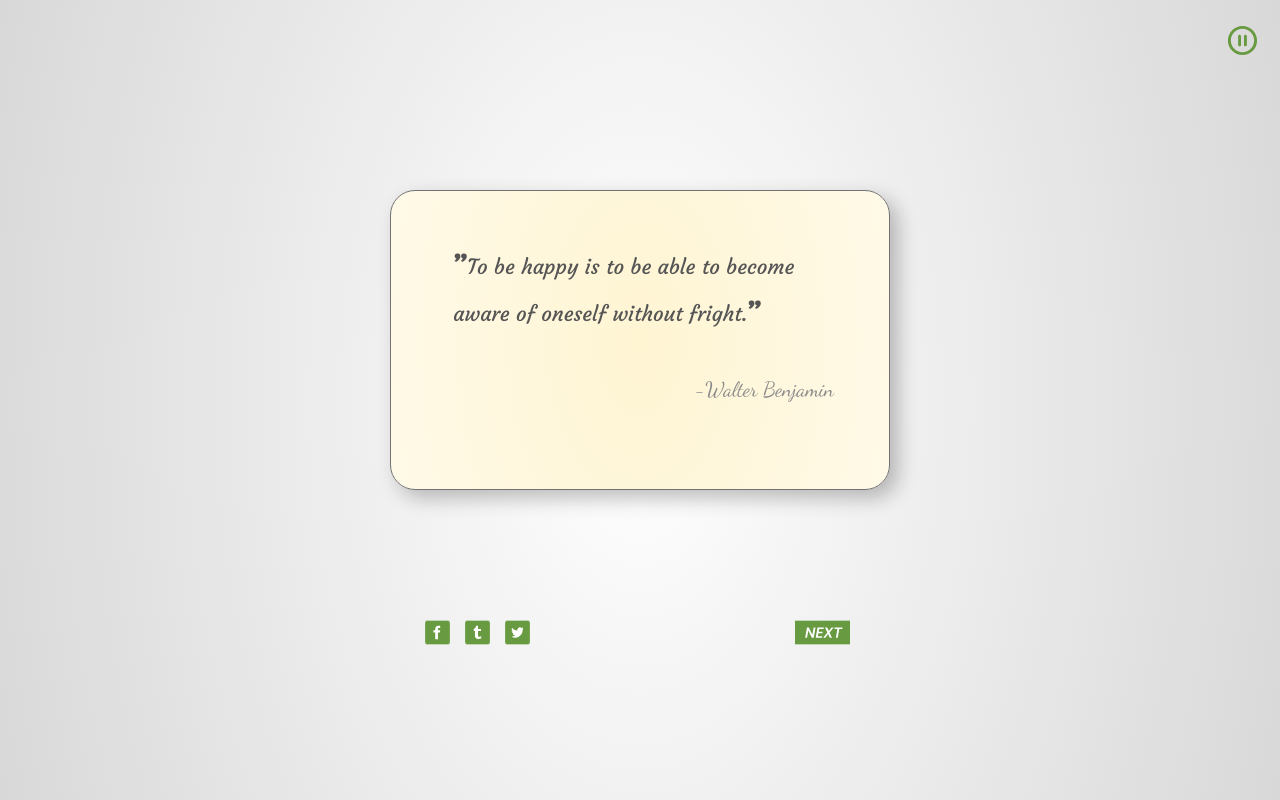
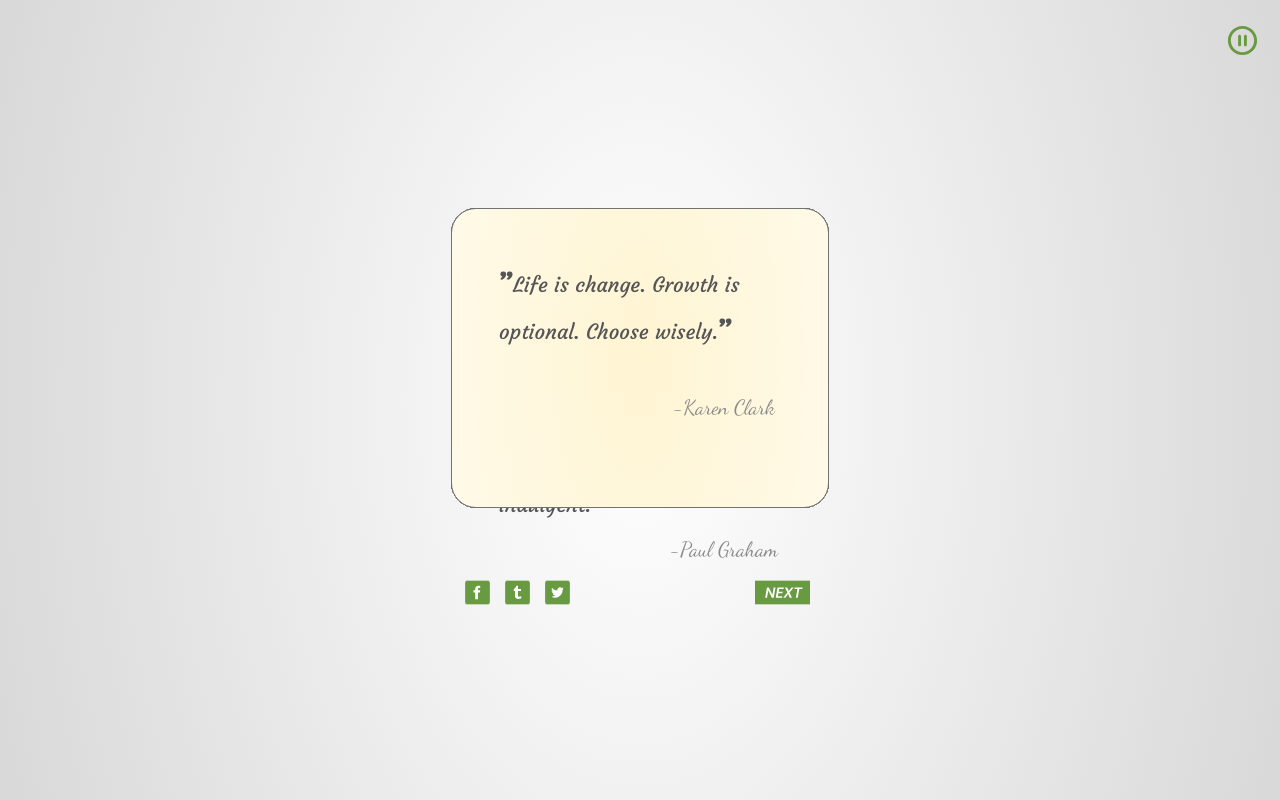
Before and after one commit to gkgrepo/random-quotes-2, a React (Create React App) app: page / in a window 1280 px wide. Built offline with nearby package versions, Linux system fonts and the light colour scheme.

Commit message:
adding multiple cards

```diff
--- a/package.json
+++ b/package.json
@@ -6,13 +6,17 @@
     "@testing-library/jest-dom": "^4.2.4",
     "@testing-library/react": "^9.4.1",
     "@testing-library/user-event": "^7.2.1",
+    "gh-pages": "^2.2.0",
     "gsap": "^3.2.2",
     "react": "^16.13.0",
     "react-dom": "^16.13.0",
     "react-scripts": "3.4.0",
     "styled-components": "^5.0.1"
   },
+  "homepage": "https://gkgrepo.github.io/random-quotes-2/",
   "scripts": {
+    "predeploy": "npm run build",
+    "deploy": "gh-pages -d build",
     "start": "react-scripts start",
     "build": "react-scripts build",
     "test": "react-scripts test",
--- a/src/App.js
+++ b/src/App.js
@@ -2,11 +2,32 @@ import React, { useEffect } from "react";
 // import "./styles-cards.css";
 import CardComponent from "./components/CardComponent/CardComponent";
 import data from "./data/quotes.json";
+import styled from "styled-components";
+
+const Div = styled.div`
+  @media (max-width: 500px) {
+    grid-template-columns: 0px 100% 0px;
+
+    .card {
+      width: 80% !important;
+      /* width: 80vw !important; */
+      height: 50vh !important;
+      /* max-height: 50vh; */
+      margin: 0;
+      bottom: 30vh;
+
+      #text {
+        line-height: 25px;
+        font-size: 1.2rem;
+      }
+    }
+  }
+
+  @media (max-width: 800px) {
+  }
+`;
 
 function App() {
-  // const data = useState(null);
-  console.log("Json lenght is: ", data.length, data[0]);
-
   let cards = [];
 
   //Load 10 random cards from JSON "data";
@@ -15,23 +36,24 @@ function App() {
     cards.push(data[Math.floor(Math.random() * data.length)]);
   }
 
-  console.log(cards);
-
   useEffect(() => {
     // data =
   }, []);
 
   return (
-    <div className="wrapper" id="quote-box">
+    <Div className="wrapper" id="quote-box">
       <div className="header">
         <div className="pause" />
-        {/* <div href='#' class="theme"></div> */}
       </div>
       <div className="cards">
-        <CardComponent
-          text={cards[0].quoteText}
-          author={cards[0].quoteAuthor}
-        />
+        {cards.map((card, i) => (
+          <CardComponent
+            key={i}
+            text={cards[i].quoteText}
+            author={cards[i].quoteAuthor}
+            zIndex={i + 1}
+          />
+        ))}
       </div>
       <div className="footer">
         <div href="http://facebook.com" className="facebook" />
@@ -39,7 +61,7 @@ function App() {
         <div href="http://facebook.com" id="tweet-quote" className="twitter" />
         <div className="NEXT" id="new-quote" />
       </div>
-    </div>
+    </Div>
   );
 }
 
--- a/src/components/CardComponent/CardComponent.jsx
+++ b/src/components/CardComponent/CardComponent.jsx
@@ -1,49 +1,42 @@
-import React, { useEffect, useState } from "react";
+import React, { useEffect, useState, useRef } from "react";
 import { Draggable } from "gsap/all";
 import gsap from "gsap";
 import styled from "styled-components";
 
-const Div = styled.div`
-  @media (max-width: 500px) {
-    /* border: 2px solid red !important; */
-    width: 80vw !important;
-    height: auto !important;
-    max-height: 60vh;
+const CardComponent = props => {
+  const Div = styled.div`
+    z-index: ${props.zIndex};
+  `;
 
-    #text {
-      font-size: 1.2rem;
-    }
-  }
-`;
+  const [show, setShow] = useState(true);
+  const cardRef = useRef(null);
 
-const CardComponent = props => {
-  const [show, setShow] = useState(true);
   useEffect(() => {
     gsap.registerPlugin(Draggable);
-    Draggable.create(".draggable", {
+    Draggable.create(cardRef.current, {
       type: "x,y",
       onPress: function() {
         //  alert("clicked");
       },
       onDrag: function() {
-        gsap.to(".draggable", 0.8, {
+        gsap.to(cardRef.current, 0.8, {
           //   tranformOrigin: "bottom 50%",
           rotationZ: this.deltaX * 1.2 + this.deltaY * 1,
           rotationX: this.deltaY * 0
         });
       },
       onRelease: function() {
-        if (this.endX < window.innerWidth / 3) {
+        if (this.endX < window.innerWidth / 5) {
           //   gsap.to(".draggable", 0.4, {
           //     tranformOrigin: "top left",
           //     rotationX: 0,
           //     rotationY: 0,
           //     rotationZ: 0
           //   });
-          gsap.to(".draggable", 0.8, { x: 0, y: 0, rotation: 0 });
+          gsap.to(cardRef.current, 0.8, { x: 0, y: 0, rotation: 0 });
         } else {
           gsap
-            .to(".draggable", 3.4, { x: 4500 })
+            .to(cardRef.current, 3.4, { x: 4500 })
             .eventCallback("onComplete", () => setShow(false));
         }
       }
@@ -51,21 +44,22 @@ const CardComponent = props => {
   }, []);
 
   const handleMouseOver = e => {
-    gsap.to(".draggable", 0.2, {
+    gsap.to(cardRef.current, 0.2, {
       scale: 1.1,
       transformPerspective: 800,
       rotationX: "-8deg",
       boxShadow: "15px 15px 10px 1px rgba(94, 94, 94, 0.8)"
     });
-    gsap.to(".draggable", 0.8, {
+    gsap.to(cardRef.current, 0.8, {
       rotationX: 0,
       delay: 0.3
     });
   };
 
   const handleMouseLeave = e => {
-    gsap.to(".draggable", 0.2, {
-      scale: 0.91,
+    gsap.to(cardRef.current, 0.2, {
+      // scale: 0.91,
+      scale: 1.0,
       rotationX: 0,
       rotationZ: 0,
       boxShadow: "5px 5px 5px 1px rgba(94, 94, 94, 0.8)"
@@ -79,6 +73,7 @@ const CardComponent = props => {
         className="card draggable"
         onMouseOver={handleMouseOver}
         onMouseLeave={handleMouseLeave}
+        ref={cardRef}
       >
         <div className="quote" id="text">
           {/* We can only learn to love by loving. */}
--- a/src/index.css
+++ b/src/index.css
@@ -35,9 +35,9 @@ body {
   width: 100%;
   height: 100%;
   display: grid;
-  grid-template-columns: repeat(3, 1fr);
+  grid-template-columns: 1fr minmax(400px, 1fr) 1fr;
   grid-gap: 10px;
-  grid-auto-rows: 80px 10fr 200px;
+  grid-template-rows: 80px 10fr 30%;
   align-items: center;
   overflow: hidden;
 }
@@ -55,10 +55,13 @@ body {
   justify-self: center;
   grid-column: 2 / 3;
   grid-row: 2 / 3;
+  width: 100%;
+  height: 100%;
+  position: relative;
 }
 
 .wrapper .cards .card {
-  width: 500px;
+  width: 90%;
   height: 300px;
   background: radial-gradient(
     111.45% 311.7% at 50% 50%,
@@ -67,7 +70,7 @@ body {
   );
   border: 1px solid #727272;
   box-sizing: border-box;
-  box-shadow: 8px 8px 20px rgba(0, 0, 0, 0.25);
+  /* box-shadow: 8px 8px 20px rgba(0, 0, 0, 0.25); */
   border-radius: 25px;
   transform: rotate(0deg);
   display: grid;
@@ -75,6 +78,11 @@ body {
   grid-template-rows: 1fr 2fr 2fr 1fr;
   align-items: center;
   justify-items: center;
+  position: absolute;
+  /* top: calc(50%-150px); */
+  bottom: 0%;
+  left: 0px;
+  margin: 10% 5%;
 }
 
 .wrapper .cards .card .quote {
@@ -112,6 +120,7 @@ body {
   line-height: 43px;
   color: #8a8a8a;
   transform: rotate(0deg);
+  margin-right: 20px;
 }
 
 .wrapper .cards .card .author::before {
```
Also changed, not shown: src/styles-cards.css (+11 -2 lines), 1 other file (tests, documents, lock files or other folders).
